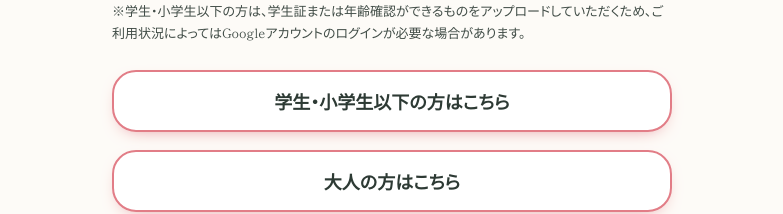
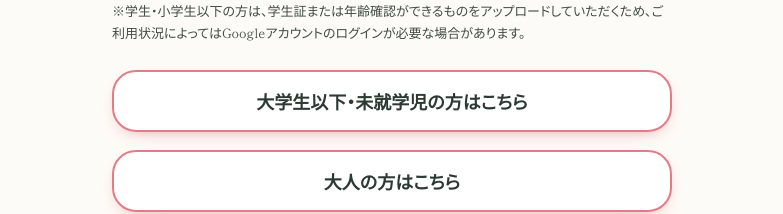
Before and after one commit to r0126sa/31st-mjb-ticket-landing, a plain HTML site: page index.html in a window 1280 px wide. Shown: the part 761-975 px from the top of the page, without its empty margins (248-1031 px from the left). Drawn offline with Linux system fonts and the light colour scheme; a web font is replaced by a local one.

Commit message:
changes mesagge

```diff
--- a/index.html
+++ b/index.html
@@ -275,7 +275,7 @@
       </div>
       <div id="tickets" class="btns" role="group" aria-label="チケット種別を選択">
         <a class="btn" href="https://forms.gle/tpnmCuJijndhQPy38" target="_blank" rel="noopener noreferrer">
-          学生・小学生以下の方はこちら
+          大学生以下・未就学児の方はこちら
         </a>
         <a class="btn" href="https://forms.gle/qHxBgoFPqk6hjzRc8" target="_blank" rel="noopener noreferrer">
           大人の方はこちら
```
